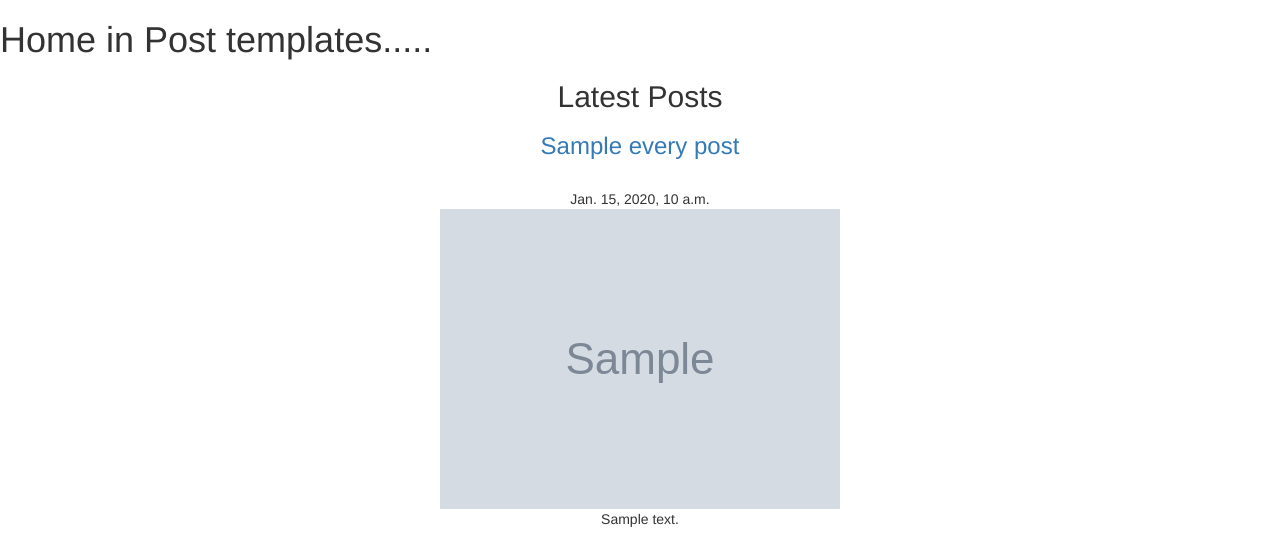
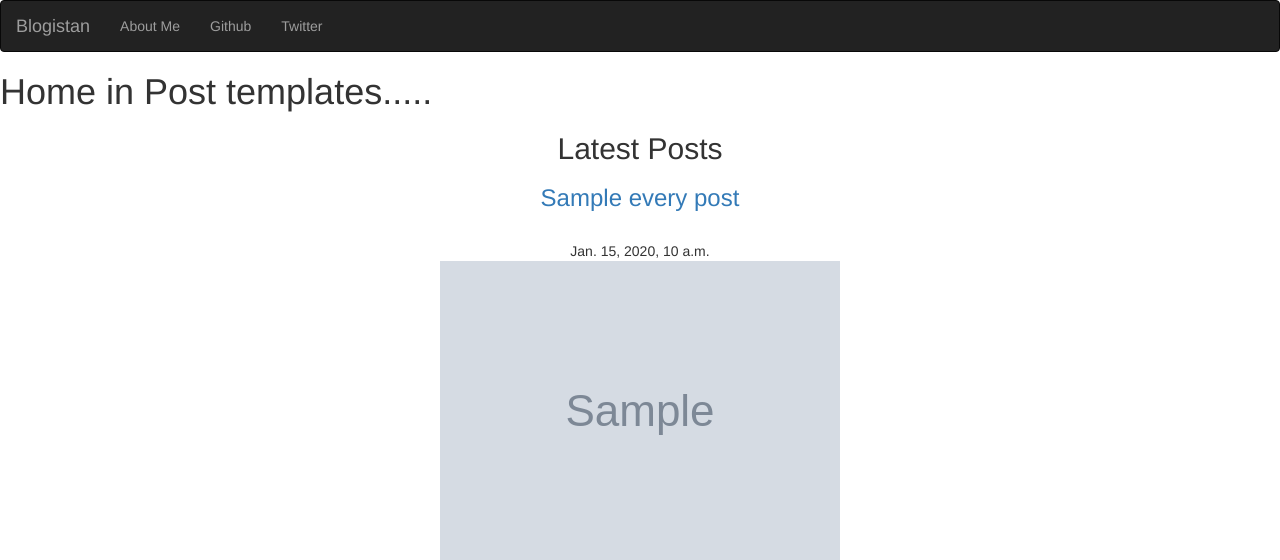
Before and after one commit to arkhan19/DjngPrjct2, a Django app: template post/templates/post/home.html in a window 1280 px wide. Shown: the top 560 px of the page. Run offline with Django 3.2, Linux system fonts and the light colour scheme; the template is opened without the code that fills it: most values are stand-ins (such as "Sample title", 1, 10 or a date in 2020); grey boxes marked "Sample" are stand-in pictures; some libraries are stand-ins or nearby versions.

Commit message:
13. Installed Bootstrap's NavBar

```diff
--- a/post/templates/post/home.html
+++ b/post/templates/post/home.html
@@ -19,6 +19,21 @@
     <![endif]-->
   </head>
   <body>
+  <nav class="navbar navbar-inverse">
+  <div class="container-fluid">
+    <div class="navbar-header">
+      <a class="navbar-brand" href="#">Blogistan
+      </a>
+    </div>
+      <div class="collapse navbar-collapse" id="bs-example-navbar-collapse-1">
+      <ul class="nav navbar-nav">
+          <li><a href="#">About Me</a></li>
+          <li><a href = "https://github.com/dARKf3n1Xx/">Github</a></li>
+          <li><a href = "https://twitter.com/dARK_f3n1Xx">Twitter</a></li>
+      </ul>
+  </div>
+  </div>
+</nav>
     <!-- jQuery (necessary for Bootstrap's JavaScript plugins) -->
     <script src="https://ajax.googleapis.com/ajax/libs/jquery/1.12.4/jquery.min.js"></script>
     <!-- Include all compiled plugins (below), or include individual files as needed -->
```
